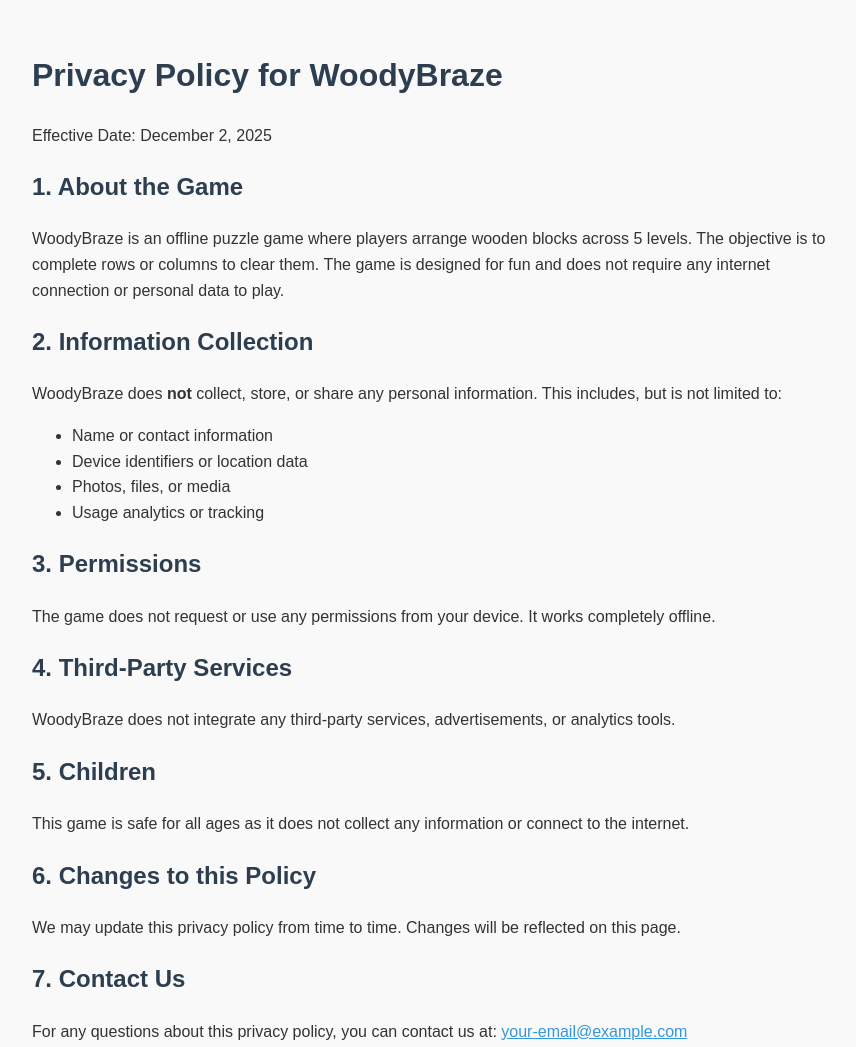
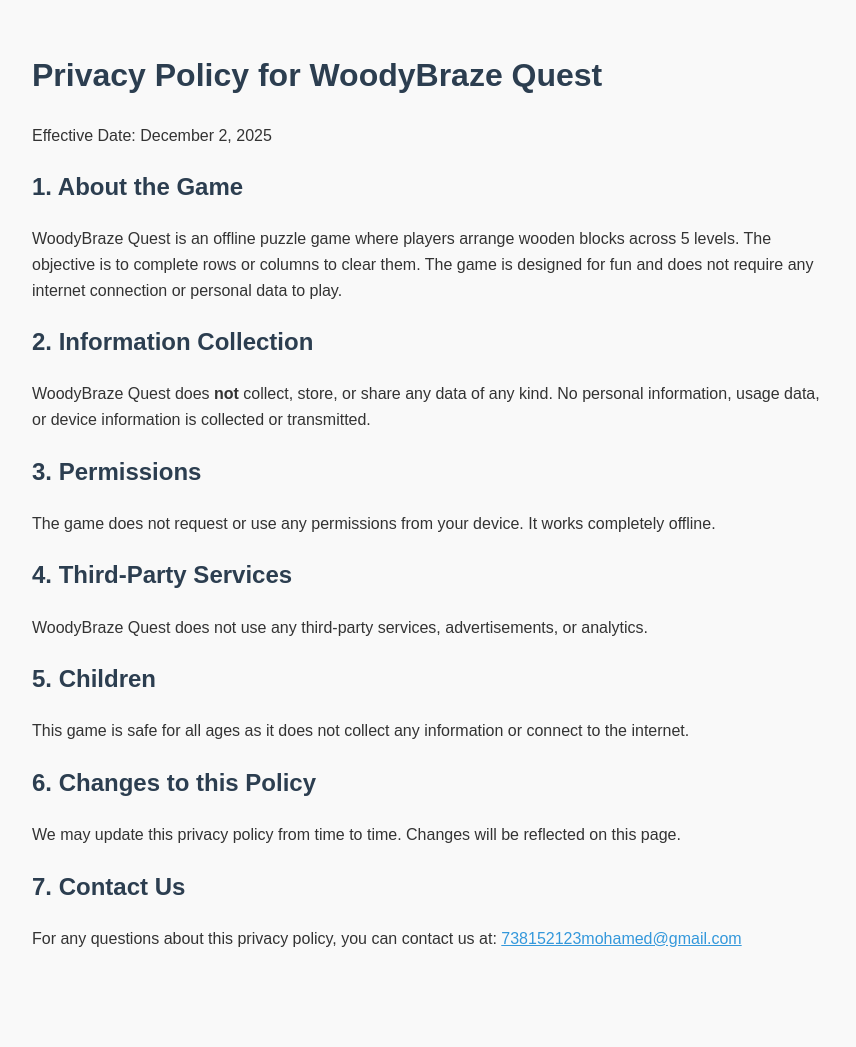
Before and after one commit to 738152123mohamed-wq/woodybraze-privacy, a plain HTML site: page index.html in a window 1280 px wide. Shown: the whole page, without its empty margins (208-1064 px from the left). After the commit the page ends 1002 px from the top, so only its background shows below. Drawn offline with Linux system fonts and the light colour scheme.

Commit message:
Update index.html

```diff
--- a/index.html
+++ b/index.html
@@ -3,7 +3,7 @@
 <head>
     <meta charset="UTF-8">
     <meta name="viewport" content="width=device-width, initial-scale=1.0">
-    <title>Privacy Policy - WoodyBraze</title>
+    <title>Privacy Policy - WoodyBraze Quest Quest</title>
     <style>
         body {
             font-family: Arial, sans-serif;
@@ -23,27 +23,21 @@
     </style>
 </head>
 <body>
-    <h1>Privacy Policy for WoodyBraze</h1>
+    <h1>Privacy Policy for WoodyBraze Quest</h1>
     <p>Effective Date: December 2, 2025</p>
 
     <h2>1. About the Game</h2>
     <p>
-        WoodyBraze is an offline puzzle game where players arrange wooden blocks across 5 levels.
+        WoodyBraze Quest is an offline puzzle game where players arrange wooden blocks across 5 levels.
         The objective is to complete rows or columns to clear them. The game is designed for fun
         and does not require any internet connection or personal data to play.
     </p>
 
     <h2>2. Information Collection</h2>
     <p>
-        WoodyBraze does <strong>not</strong> collect, store, or share any personal information.
-        This includes, but is not limited to:
+        WoodyBraze Quest does <strong>not</strong> collect, store, or share any data of any kind.
+        No personal information, usage data, or device information is collected or transmitted.
     </p>
-    <ul>
-        <li>Name or contact information</li>
-        <li>Device identifiers or location data</li>
-        <li>Photos, files, or media</li>
-        <li>Usage analytics or tracking</li>
-    </ul>
 
     <h2>3. Permissions</h2>
     <p>
@@ -52,7 +46,7 @@
 
     <h2>4. Third-Party Services</h2>
     <p>
-        WoodyBraze does not integrate any third-party services, advertisements, or analytics tools.
+        WoodyBraze Quest does not use any third-party services, advertisements, or analytics.
     </p>
 
     <h2>5. Children</h2>
@@ -68,7 +62,7 @@
     <h2>7. Contact Us</h2>
     <p>
         For any questions about this privacy policy, you can contact us at:
-        <a href="mailto:your-email@example.com">your-email@example.com</a>
+        <a href="mailto:738152123mohamed@gmail.com">738152123mohamed@gmail.com</a>
     </p>
 </body>
 </html>
```
